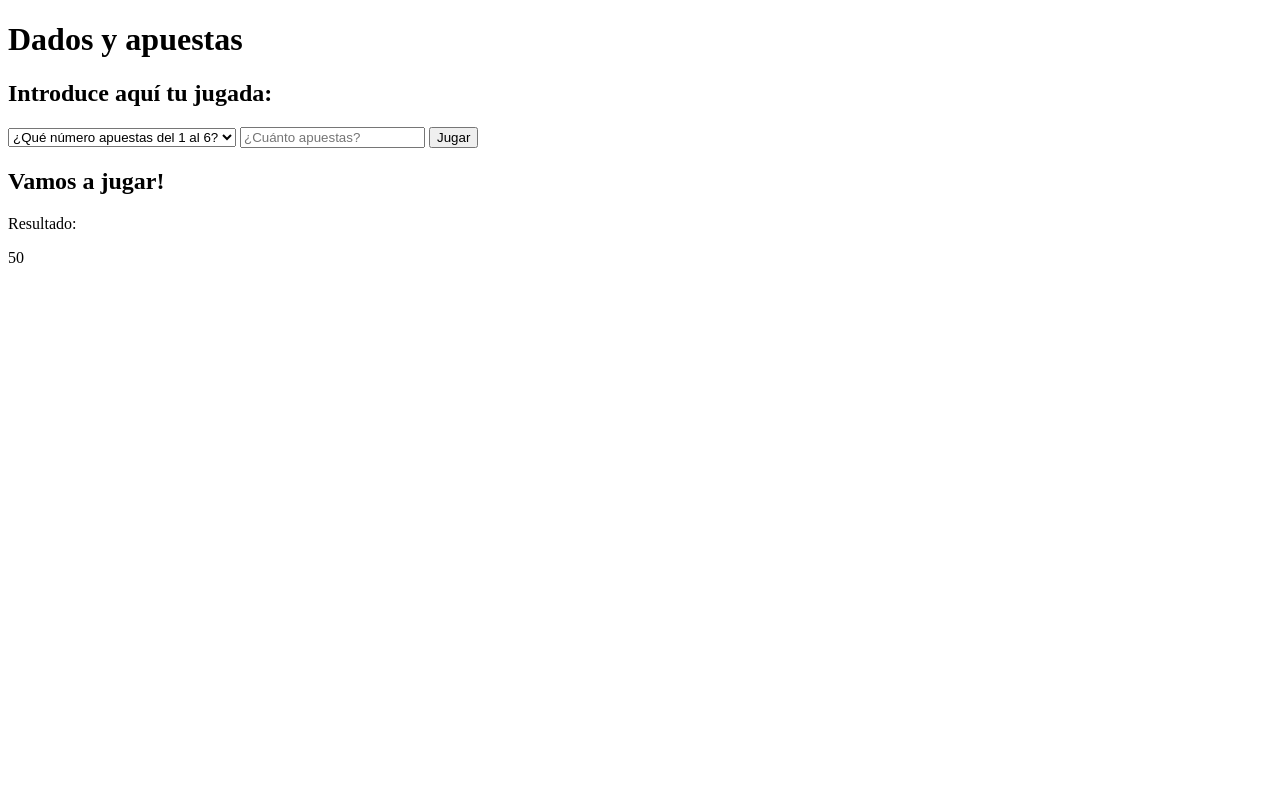
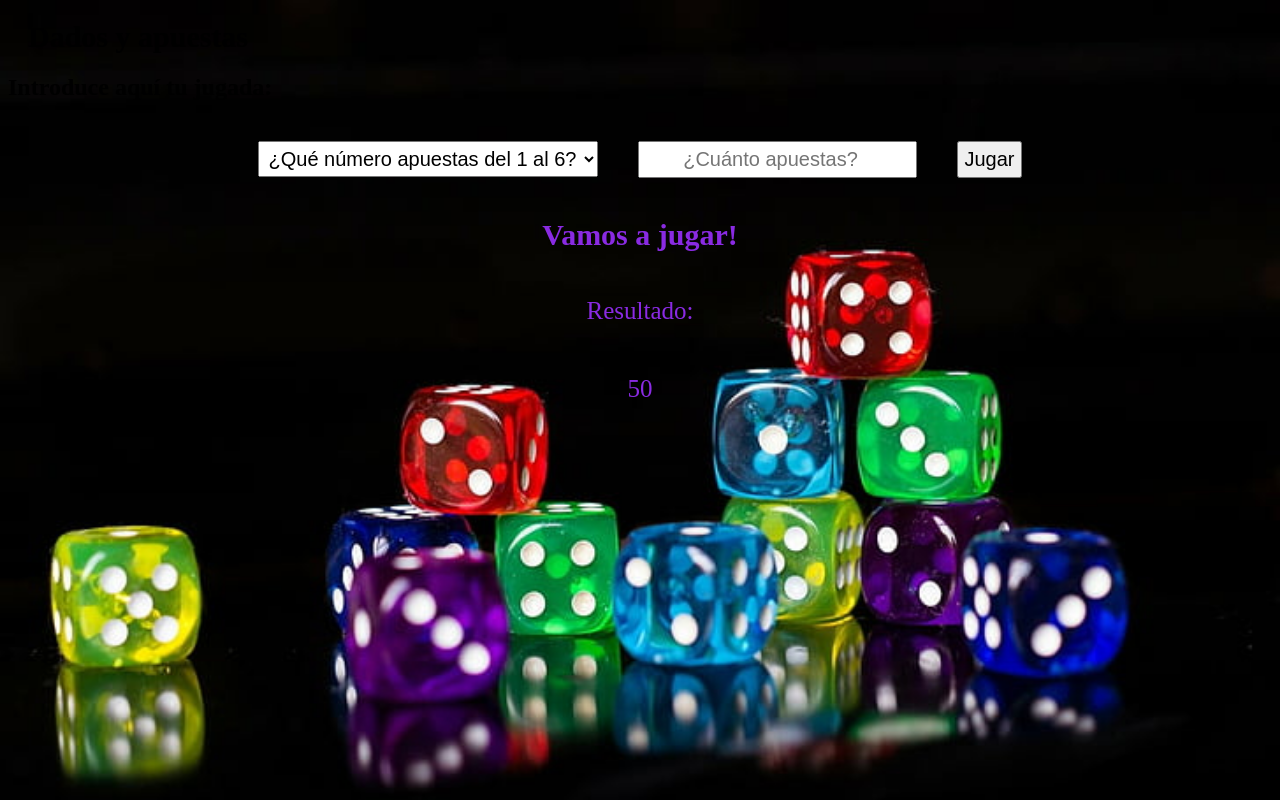
Before and after one commit to Adalab/modulo-2-evaluacion-intermedia-Aimarest, a plain HTML site: page index.html in a window 1280 px wide. Drawn offline with Linux system fonts and the light colour scheme.

Commit message:
final version

```diff
--- a/css/main.css
+++ b/css/main.css
@@ -1,3 +1,47 @@
+:root {
+  background: url(../images/game-dice-wallpaper-preview.jpg);
+  background-repeat: no-repeat;
+  background-size: cover;
+}
 .hidden {
   display: none;
 }
+.form {
+  display: flex;
+  justify-content: center;
+  align-items: center;
+}
+.select {
+  padding: 5px;
+  font-size: 20px;
+  margin: 20px;
+}
+.input {
+  padding: 5px;
+  font-size: 20px;
+  margin:20px;
+  text-align: center;
+}
+.button {
+  padding: 5px;
+  font-size: 20px;
+  margin:20px;
+  text-align: center;
+}
+.text {
+  display:flex;
+  flex-direction: column;
+  justify-content: center;
+  align-items: center;
+  color:blueviolet;
+}
+.title {
+  margin:20px;
+  font-size: 30px;
+}
+.result {
+font-size: 25px;
+}
+.money{
+  font-size: 25px;
+}
--- a/index.html
+++ b/index.html
@@ -12,7 +12,7 @@
       <h1 class="title">Dados y apuestas</h1>
       <h2 class="subtitle">Introduce aquí tu jugada:</h2>
       <form class="form" action="">
-        <select class="js-select" name="choose a number" id="">
+        <select class="select js-select" name="choose a number" id="">
           <option disabled selected value="¿qué número apuestas?">
             ¿Qué número apuestas del 1 al 6?
           </option>
@@ -26,14 +26,14 @@
         <input
           type="number"
           placeholder="¿Cuánto apuestas?"
-          class="js-inputNumber"
+          class="input js-inputNumber"
         />
         <button class="button js-button">Jugar</button>
       </form>
-      <footer>
-        <h2 class="js-goPlay">Vamos a jugar!</h2>
-        <p class="js-result">Resultado:</p>
-        <p class="js-money">50</p>
+      <footer class="text">
+        <h2 class="title js-goPlay">Vamos a jugar!</h2>
+        <p class="result js-result">Resultado:</p>
+        <p class="money js-money">50</p>
         <button class="js-reset hidden">Reiniciar juego</button>
       </footer>
     </main>
--- a/js/main.js
+++ b/js/main.js
@@ -42,11 +42,6 @@ function controlSelected(event) {
 function getRandomNumber(max) {
   return Math.ceil(Math.random() * max);
 }
-/*function handleClick(event) {
-  event.preventDefault();
-
-  paintResult();
-}*/
 function paintResult() {
   const number = getRandomNumber(6);
   let apostado = inputNumber.value;
@@ -71,10 +66,11 @@ function paintResult() {
 }
 function showButton() {
   button.classList.remove("hidden");
+  showtext();
+}
+function showtext() {
   goPlay.innerHTML = "Vamos a jugar!!";
 }
-button.addEventListener("click", controlSelected);
-select.addEventListener("change", showButton);
 
 function addMoney(apostado) {
   money.innerHTML = parseInt(money.innerHTML) + 2 * apostado;
@@ -101,3 +97,5 @@ function handleClickReset() {
   optionSelected = "¿qué número apuestas?";
 }
 reset.addEventListener("click", handleClickReset);
+button.addEventListener("click", controlSelected);
+select.addEventListener("change", showButton);
```
Also changed, not shown: images/game-dice-wallpaper-preview.jpg (added).
